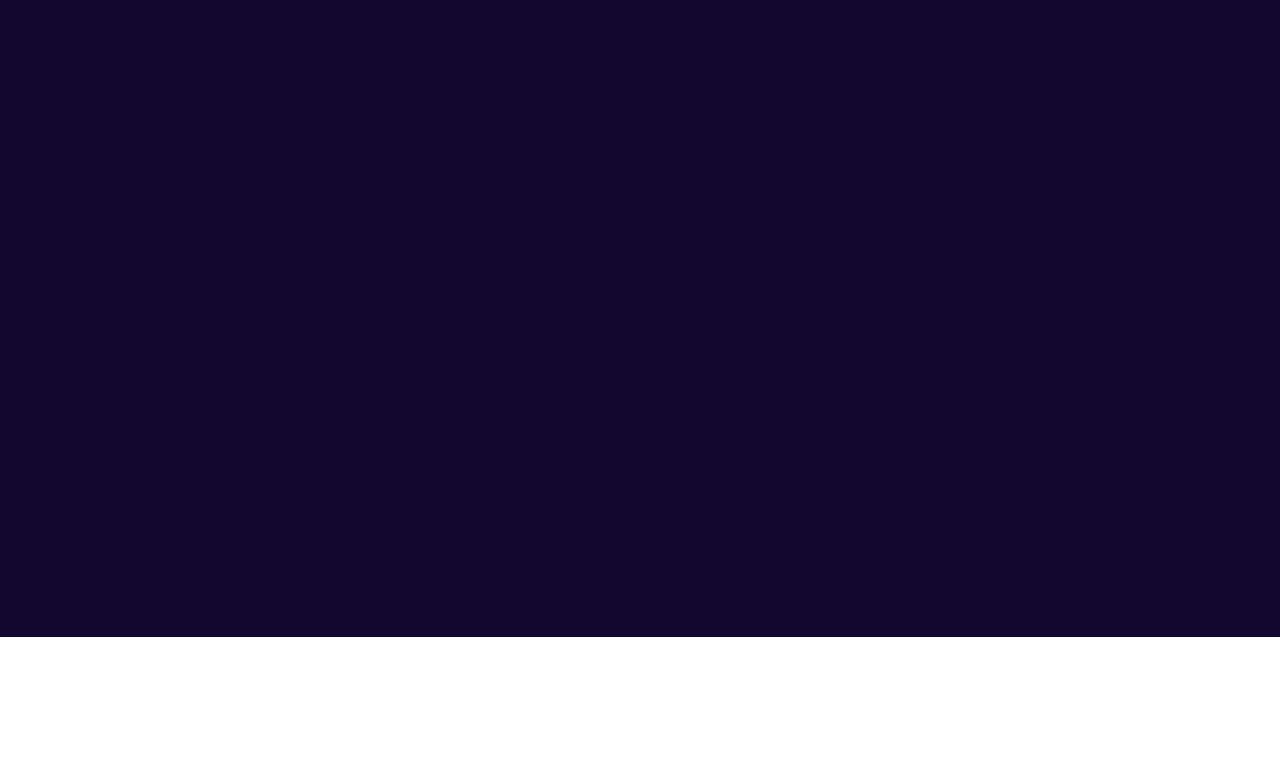
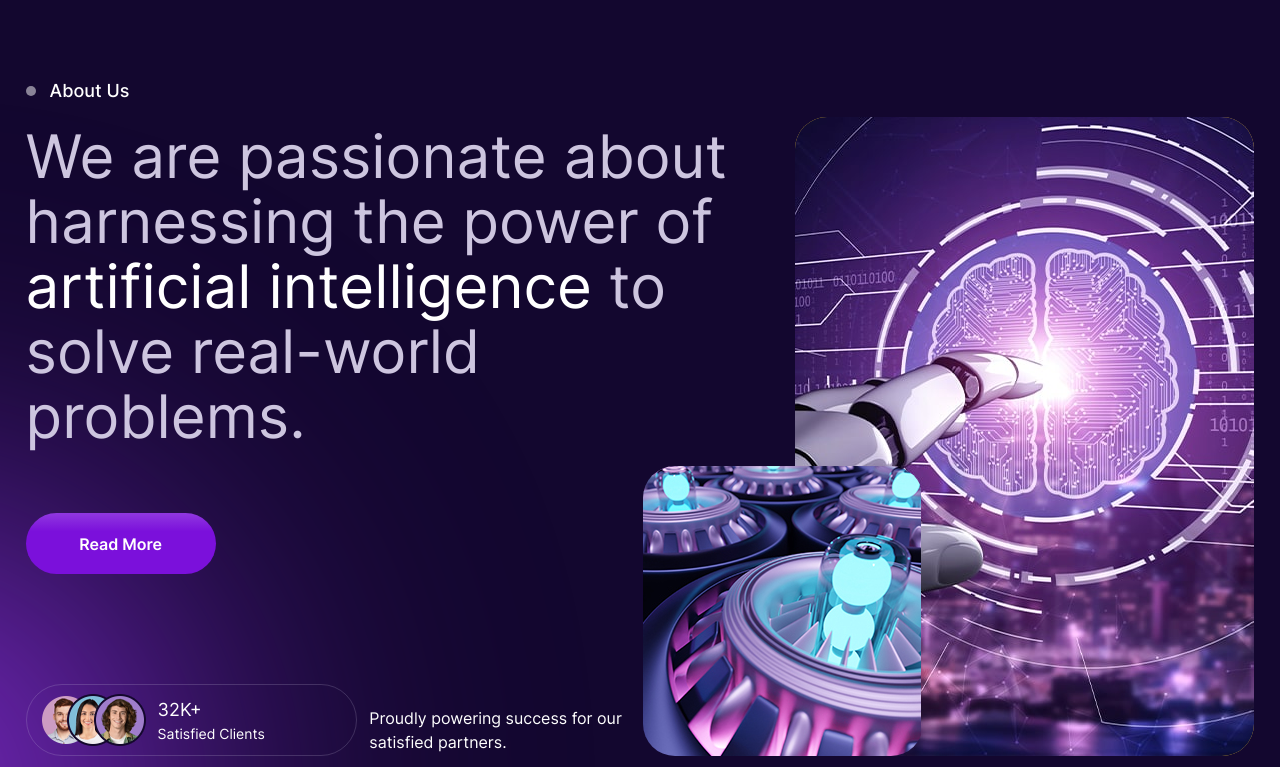
Before and after one commit to mmehrab-pz/Web-Template-20, a plain HTML site: page index.html in a window 1280 px wide. Shown: the part 1213-1980 px from the top of the page. Before the commit the page ends 1850 px from the top, so only its background shows below. Drawn offline with Linux system fonts and the light colour scheme.

Commit message:
about us section created

```diff
--- a/index.html
+++ b/index.html
@@ -10,7 +10,7 @@
 
 <body class="select-none">
     <!-- -------------------------------------------------------header------------------------------------------------------------- -->
-    <header class="bg w[100%] px-[2%] 2xl:px-[13%] pt-[40px] pb-[100px]">
+    <header class="bg w[100%] res pt-[40px] pb-[100px]">
         <span
             class=" bg-[url('../img/img02.jpg')] bg-cover bg-center bg-no-repeat absolute w-full h-full top-0 left-0 -z-2"></span>
         <!-- -----------------------nav bar---------------------- -->
@@ -113,7 +113,7 @@
                 devices to personalized services.
             </p>
             <div class="mt-8 flex items-center justify-center lg:justify-start">
-                <a href="#" class="btn hover:-translate-y-2 duration-500">get started</a>
+                <a href="#" class="btn">get started</a>
                 <a href="#"
                     class="text-white font-[semiBold] capitalize ml-7 underline decoration-1 hover:text-primary duration-200">see
                     pricing</a>
@@ -141,7 +141,7 @@
         </section>
     </header>
     <!-- -------------------------------------------------------main------------------------------------------------------------- -->
-    <main class="bg-[#13072F] w-full h-[100vh]">
+    <main class="bg-[#13072F] w-full h-[500vh]">
         <!-- -------------------------------------brands------------------------------------- -->
         <section id="brands"
             class="w-full py-10 lg:py-15 xl:py-20 flex justify-around flex-wrap *:w-1/2 *:flex *:justify-center *:mb-6 *:xl:mb-0 *:lg:w-1/4 *:xl:w-auto">
@@ -178,6 +178,45 @@
                     class="opacity-20 duration-300 hover:opacity-100 hover:-translate-y-2.5">
             </figure>
         </section>
+        <!-- -------------------------------------about us------------------------------------- -->
+        <section id="aboutUs" class="w-full flex flex-wrap res relative">
+            <figure class="absolute left-0 -bottom-180 z-1">
+                <img src="src/img/img20.png" alt="">
+            </figure>
+            <div class="w-full xl:w-3/5 flex flex-col justify-between relative z-2">
+                <div>
+                    <h2 class="title">
+                        <span></span>
+                        about us
+                    </h2>
+                    <p class="titleCap mb-5 xl:mb-16">
+                        We are passionate about harnessing the power of <span>artificial intelligence</span> to solve
+                        real-world problems.
+                    </p>
+                    <a href="#" class="btn mx-auto xl:mx-0">read more</a>
+                </div>
+                <div class="w-full flex flex-wrap justify-center xl:justify-start items-center mt-5">
+                    <span class="h-[72px] w-full xl:w-[45%] 2xl:w-[33%] rounded-[50px] border-1 border-[#CDC5DF33] flex items-center pl-[15px]">
+                        <figure>
+                            <img src="src/img/img11.png" alt="">
+                        </figure>
+                        <div class="*:text-white capitalize font-[reg] ml-3">
+                            <h5 class="text-[18px]">32K+</h5>
+                            <h6 class="text-[14px]">Satisfied clients</h6>
+                        </div>
+                    </span>
+                    <p class="text-white font-[reg] ml-3 mt-5 text-center xl:text-start">Proudly powering success for our <br> satisfied partners.</p>
+                </div>
+            </div>
+            <div class="w-full xl:w-2/5 flex justify-center xl:justify-end  relative z-2 mt-10">
+                <figure class="w-fit overflow-hidden rounded-4xl bg-amber-300">
+                    <img src="src/img/img13.jpg" alt="">
+                </figure>
+                <figure class="hidden xl:flex w-[280px] h-[290px] overflow-hidden rounded-4xl absolute bottom-0 xl:left-[-120px] 2xl:left-[-220px]">
+                    <img src="src/img/img12.jpg" alt="">
+                </figure>
+            </div>
+        </section>
     </main>
 </body>
 
--- a/src/styles/master.css
+++ b/src/styles/master.css
@@ -42,9 +42,22 @@
         background-image: linear-gradient(180deg, #A259E4 -25%, #7B10DB 30%);
         border-radius: 50px;
 
-        @apply w-[127px] h-[45px] text-[14px] xl:w-[190px] xl:h-[61px] xl:text-[16px]
+        @apply hover:-translate-y-2 duration-500 w-[127px] h-[45px]  text-[14px] xl:w-[190px] xl:h-[61px] xl:text-[16px]
 
     }
+
+    .res{
+        @apply px-[2%] 2xl:px-[13%]
+    }
+
+    .title{
+        @apply text-white text-[14px] xl:text-[18px] justify-center xl:justify-start capitalize font-[med] mb-5 flex items-center *:w-2.5 *:h-2.5 *:rounded-full *:flex *:bg-white *:mr-3.5 *:animate-pulse
+    }
+
+    .titleCap{
+        @apply text-[#cdc5df] text-[24px] text-center xl:text-start xl:text-6xl font-[reg] *:text-white xl:leading-[65px]
+    }
+
 }
 
 @layer utilities {
```
Also changed, not shown: src/styles/output.css.
